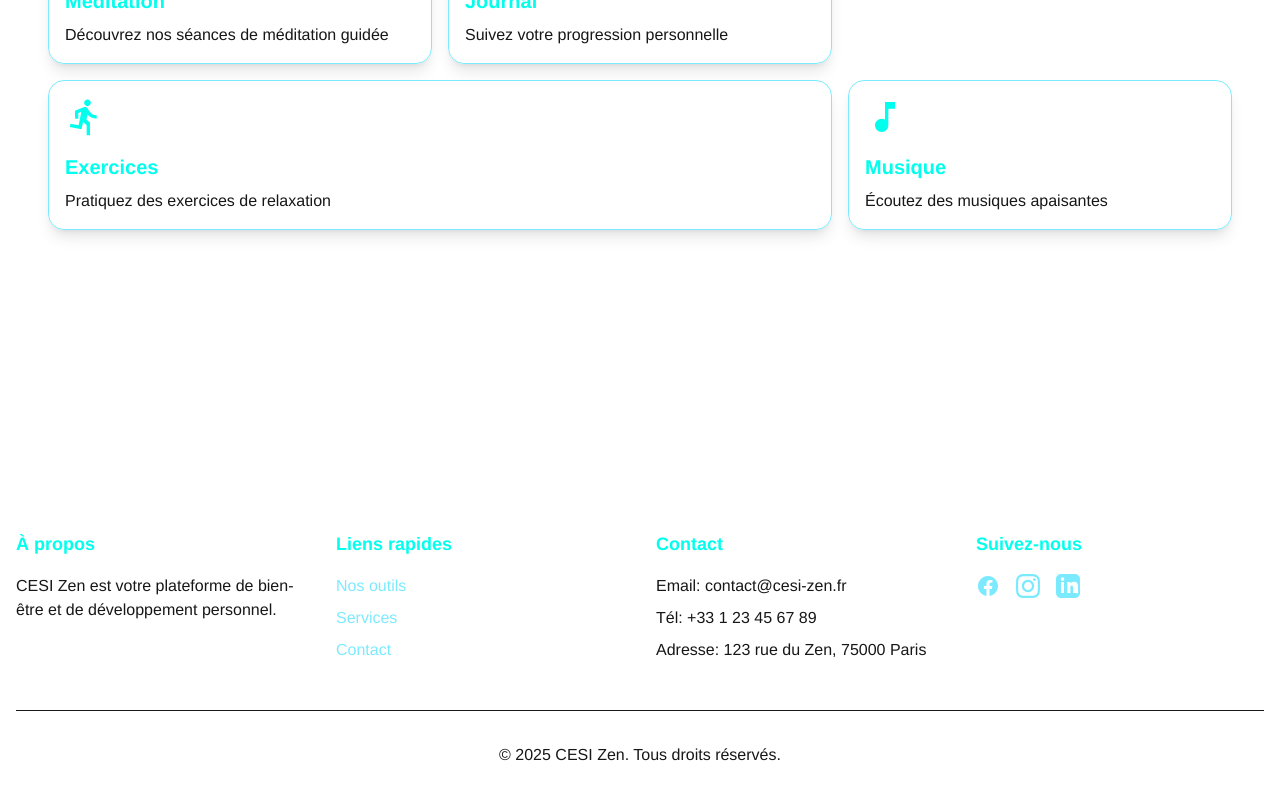
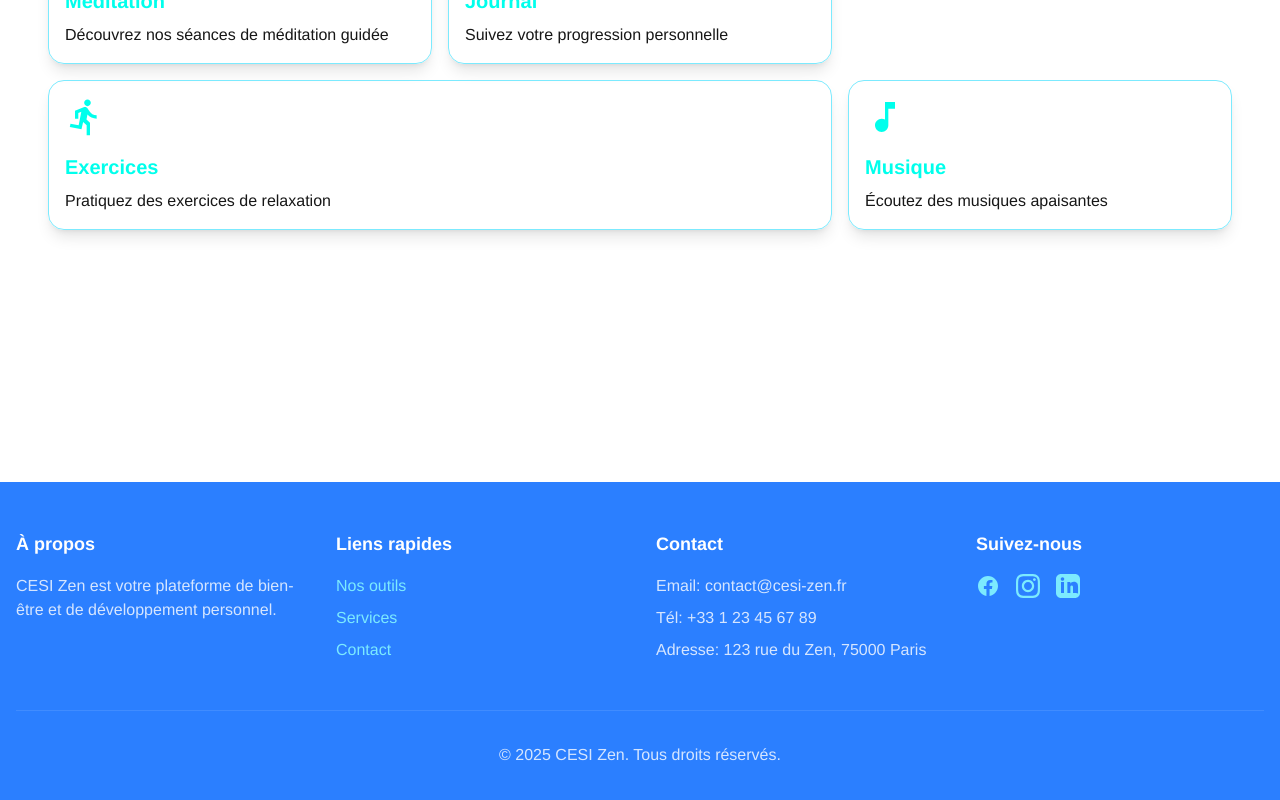
Before and after one commit to CronosV2/cesi-zen, a Next.js app in the folder cesi-zen-code/frontend/: page / in a window 1280 px wide. Shown: the part 318-1118 px from the top of the page. Built offline with nearby package versions, Linux system fonts and the light colour scheme.

Commit message:
Update Footer color scheme to use Tailwind blue and white colors

```diff
--- a/cesi-zen-code/frontend/src/components/Footer.tsx
+++ b/cesi-zen-code/frontend/src/components/Footer.tsx
@@ -2,13 +2,13 @@ import Link from 'next/link';
 
 export default function Footer() {
   return (
-    <footer className="bg-card text-[#00ffec] py-12">
+    <footer className="bg-blue-500 text-white py-12">
       <div className="container mx-auto px-4">
         <div className="grid grid-cols-1 md:grid-cols-4 gap-8">
           {/* À propos */}
           <div>
             <h3 className="text-lg font-semibold mb-4">À propos</h3>
-            <p className="text-foreground hover:text-[#00ffec] transition-colors">
+            <p className="text-white/80 hover:text-white transition-colors">
               CESI Zen est votre plateforme de bien-être et de développement personnel.
             </p>
           </div>
@@ -18,17 +18,17 @@ export default function Footer() {
             <h3 className="text-lg font-semibold mb-4">Liens rapides</h3>
             <ul className="space-y-2">
               <li>
-                <Link href="/outils" className="text-foreground hover:text-[#00ffec] transition-colors">
+                <Link href="/outils" className="text-white/80 hover:text-white transition-colors">
                   Nos outils
                 </Link>
               </li>
               <li>
-                <Link href="/services" className="text-foreground hover:text-[#00ffec] transition-colors">
+                <Link href="/services" className="text-white/80 hover:text-white transition-colors">
                   Services
                 </Link>
               </li>
               <li>
-                <Link href="/contact" className="text-foreground hover:text-[#00ffec] transition-colors">
+                <Link href="/contact" className="text-white/80 hover:text-white transition-colors">
                   Contact
                 </Link>
               </li>
@@ -38,7 +38,7 @@ export default function Footer() {
           {/* Contact */}
           <div>
             <h3 className="text-lg font-semibold mb-4">Contact</h3>
-            <ul className="space-y-2 text-foreground">
+            <ul className="space-y-2 text-white/80">
               <li>Email: contact@cesi-zen.fr</li>
               <li>Tél: +33 1 23 45 67 89</li>
               <li>Adresse: 123 rue du Zen, 75000 Paris</li>
@@ -49,19 +49,19 @@ export default function Footer() {
           <div>
             <h3 className="text-lg font-semibold mb-4">Suivez-nous</h3>
             <div className="flex space-x-4">
-              <a href="#" className="text-foreground hover:text-[#00ffec] transition-colors">
+              <a href="#" className="text-white/80 hover:text-white transition-colors">
                 <span className="sr-only">Facebook</span>
                 <svg className="h-6 w-6" fill="currentColor" viewBox="0 0 24 24">
                   <path d="M22 12c0-5.523-4.477-10-10-10S2 6.477 2 12c0 4.991 3.657 9.128 8.438 9.878v-6.987h-2.54V12h2.54V9.797c0-2.506 1.492-3.89 3.777-3.89 1.094 0 2.238.195 2.238.195v2.46h-1.26c-1.243 0-1.63.771-1.63 1.562V12h2.773l-.443 2.89h-2.33v6.988C18.343 21.128 22 16.991 22 12z" />
                 </svg>
               </a>
-              <a href="#" className="text-foreground hover:text-[#00ffec] transition-colors">
+              <a href="#" className="text-white/80 hover:text-white transition-colors">
                 <span className="sr-only">Instagram</span>
                 <svg className="h-6 w-6" fill="currentColor" viewBox="0 0 24 24">
                   <path d="M12 2.163c3.204 0 3.584.012 4.85.07 3.252.148 4.771 1.691 4.919 4.919.058 1.265.069 1.645.069 4.849 0 3.205-.012 3.584-.069 4.849-.149 3.225-1.664 4.771-4.919 4.919-1.266.058-1.644.07-4.85.07-3.204 0-3.584-.012-4.849-.07-3.26-.149-4.771-1.699-4.919-4.92-.058-1.265-.07-1.644-.07-4.849 0-3.204.013-3.583.07-4.849.149-3.227 1.664-4.771 4.919-4.919 1.266-.057 1.645-.069 4.849-.069zm0-2.163c-3.259 0-3.667.014-4.947.072-4.358.2-6.78 2.618-6.98 6.98-.059 1.281-.073 1.689-.073 4.948 0 3.259.014 3.668.072 4.948.2 4.358 2.618 6.78 6.98 6.98 1.281.058 1.689.072 4.948.072 3.259 0 3.668-.014 4.948-.072 4.354-.2 6.782-2.618 6.979-6.98.059-1.28.073-1.689.073-4.948 0-3.259-.014-3.667-.072-4.947-.196-4.354-2.617-6.78-6.979-6.98-1.281-.059-1.69-.073-4.949-.073zm0 5.838c-3.403 0-6.162 2.759-6.162 6.162s2.759 6.163 6.162 6.163 6.162-2.759 6.162-6.163c0-3.403-2.759-6.162-6.162-6.162zm0 10.162c-2.209 0-4-1.79-4-4 0-2.209 1.791-4 4-4s4 1.791 4 4c0 2.21-1.791 4-4 4zm6.406-11.845c-.796 0-1.441.645-1.441 1.44s.645 1.44 1.441 1.44c.795 0 1.439-.645 1.439-1.44s-.644-1.44-1.439-1.44z" />
                 </svg>
               </a>
-              <a href="#" className="text-foreground hover:text-[#00ffec] transition-colors">
+              <a href="#" className="text-white/80 hover:text-white transition-colors">
                 <span className="sr-only">LinkedIn</span>
                 <svg className="h-6 w-6" fill="currentColor" viewBox="0 0 24 24">
                   <path d="M19 0h-14c-2.761 0-5 2.239-5 5v14c0 2.761 2.239 5 5 5h14c2.762 0 5-2.239 5-5v-14c0-2.761-2.238-5-5-5zm-11 19h-3v-11h3v11zm-1.5-12.268c-.966 0-1.75-.79-1.75-1.764s.784-1.764 1.75-1.764 1.75.79 1.75 1.764-.783 1.764-1.75 1.764zm13.5 12.268h-3v-5.604c0-.88-.016-2.005-1.22-2.005-1.22 0-1.41.952-1.41 1.94v5.669h-3v-11h3v1.612h.044c.477-.9 1.637-1.85 3.37-1.85 3.601 0 4.267 2.37 4.267 5.455v6.283z" />
@@ -72,7 +72,7 @@ export default function Footer() {
         </div>
 
         {/* Copyright */}
-        <div className="mt-12 pt-8 border-t border-border text-center text-foreground">
+        <div className="mt-12 pt-8 border-t border-white/10 text-center text-white/80">
           <p>&copy; {new Date().getFullYear()} CESI Zen. Tous droits réservés.</p>
         </div>
       </div>
```
